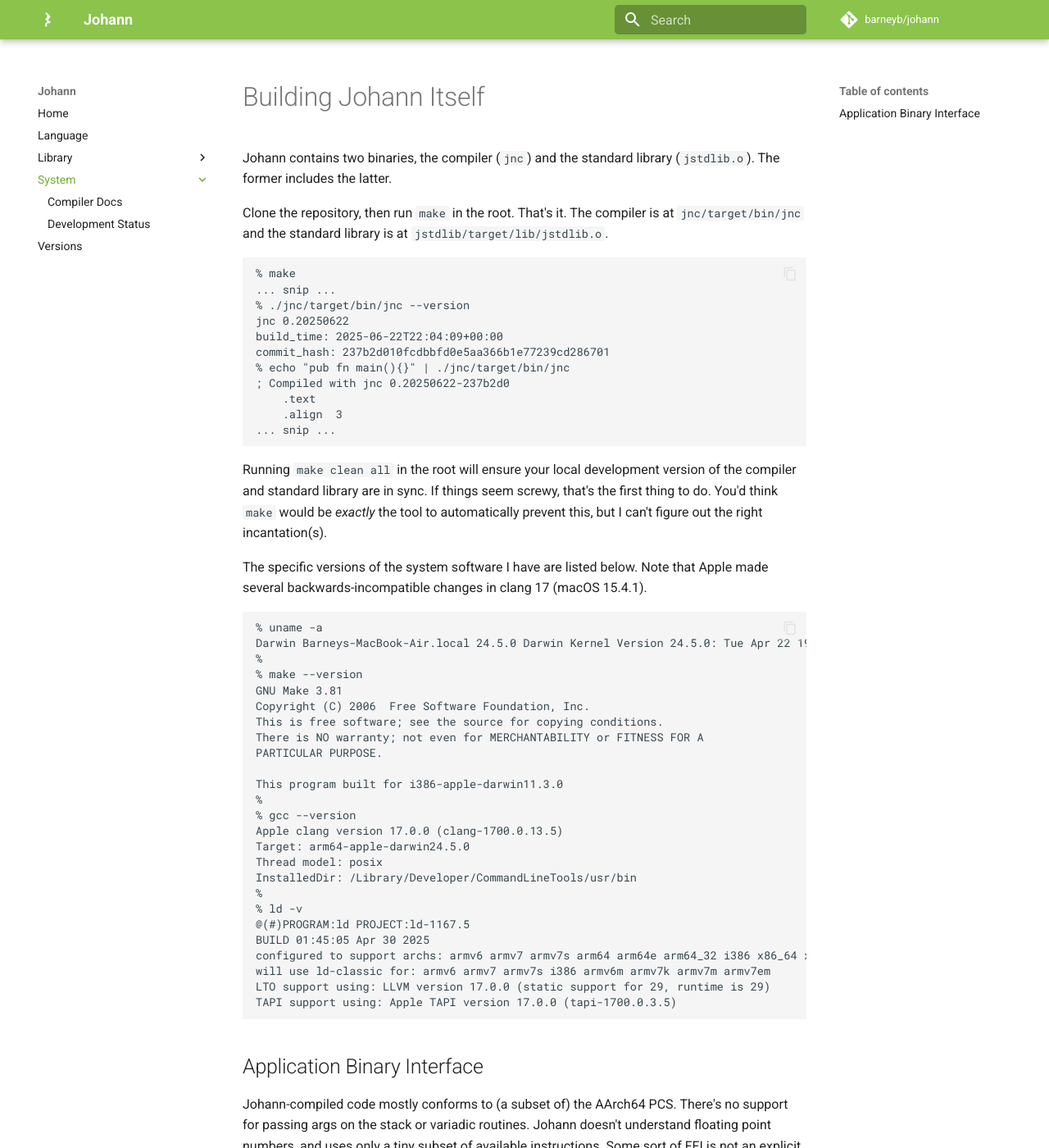
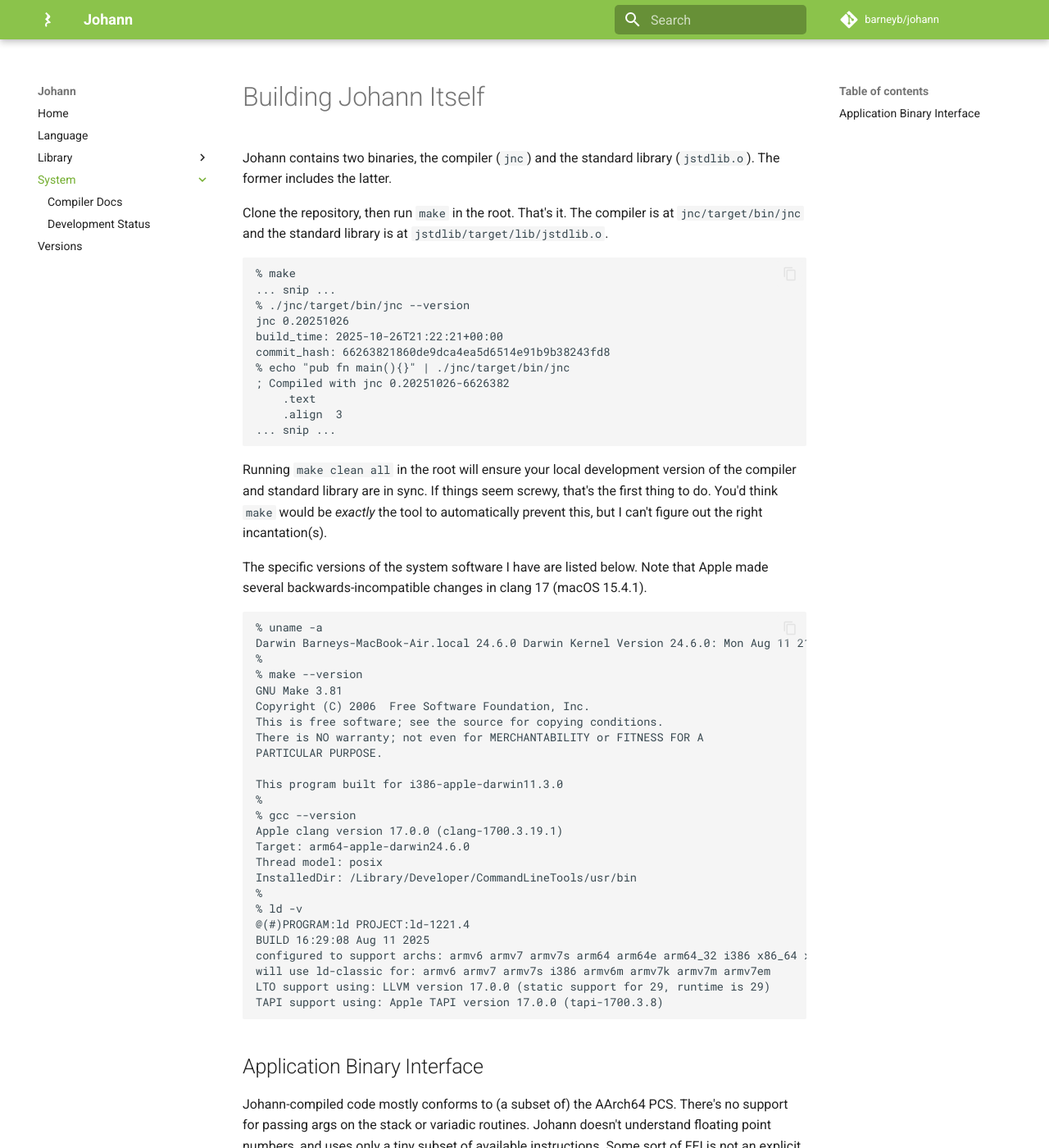
Before and after one commit to barneyb/johann, an MkDocs documentation site: the page built from documentation/docs/system/index.md, in a window 1280 px wide and 1400 px high. Shown: the whole window at 82% size. Built offline with MkDocs 1.6.1 and Material for MkDocs 9.7.7, drawn with Linux system fonts in a browser that asks for light colours; comment, search, counter and statistics services are not loaded.

Commit message:
Add v0.20251026 release binaries

````diff
--- a/documentation/docs/system/index.md
+++ b/documentation/docs/system/index.md
@@ -8,11 +8,11 @@ Clone the repository, then run `make` in the root. That's it. The compiler is at
 % make
 ... snip ...
 % ./jnc/target/bin/jnc --version
-jnc 0.20250622
-build_time: 2025-06-22T22:04:09+00:00
-commit_hash: 237b2d010fcdbbfd0e5aa366b1e77239cd286701
+jnc 0.20251026
+build_time: 2025-10-26T21:22:21+00:00
+commit_hash: 66263821860de9dca4ea5d6514e91b9b38243fd8
 % echo "pub fn main(){}" | ./jnc/target/bin/jnc
-; Compiled with jnc 0.20250622-237b2d0
+; Compiled with jnc 0.20251026-6626382
     .text
     .align  3
 ... snip ...
@@ -25,7 +25,7 @@ The specific versions of the system software I have are listed below. Note that
 <!--{systemsoftware}-->
 ```
 % uname -a
-Darwin Barneys-MacBook-Air.local 24.5.0 Darwin Kernel Version 24.5.0: Tue Apr 22 19:54:26 PDT 2025; root:xnu-11417.121.6~2/RELEASE_ARM64_T8112 arm64
+Darwin Barneys-MacBook-Air.local 24.6.0 Darwin Kernel Version 24.6.0: Mon Aug 11 21:16:52 PDT 2025; root:xnu-11417.140.69.701.11~1/RELEASE_ARM64_T8112 arm64
 %
 % make --version
 GNU Make 3.81
@@ -37,18 +37,18 @@ PARTICULAR PURPOSE.
 This program built for i386-apple-darwin11.3.0
 %
 % gcc --version
-Apple clang version 17.0.0 (clang-1700.0.13.5)
-Target: arm64-apple-darwin24.5.0
+Apple clang version 17.0.0 (clang-1700.3.19.1)
+Target: arm64-apple-darwin24.6.0
 Thread model: posix
 InstalledDir: /Library/Developer/CommandLineTools/usr/bin
 %
 % ld -v
-@(#)PROGRAM:ld PROJECT:ld-1167.5
-BUILD 01:45:05 Apr 30 2025
-configured to support archs: armv6 armv7 armv7s arm64 arm64e arm64_32 i386 x86_64 x86_64h armv6m armv7k armv7m armv7em
+@(#)PROGRAM:ld PROJECT:ld-1221.4
+BUILD 16:29:08 Aug 11 2025
+configured to support archs: armv6 armv7 armv7s arm64 arm64e arm64_32 i386 x86_64 x86_64h armv6m armv7k armv7m armv7em armv8m.main armv8.1m.main
 will use ld-classic for: armv6 armv7 armv7s i386 armv6m armv7k armv7m armv7em
 LTO support using: LLVM version 17.0.0 (static support for 29, runtime is 29)
-TAPI support using: Apple TAPI version 17.0.0 (tapi-1700.0.3.5)
+TAPI support using: Apple TAPI version 17.0.0 (tapi-1700.3.8)
 ```
 <!--{/systemsoftware}-->
 
````
Also changed, not shown: documentation/docs/versions/index.md (+3 -1 lines), 2 other files.
